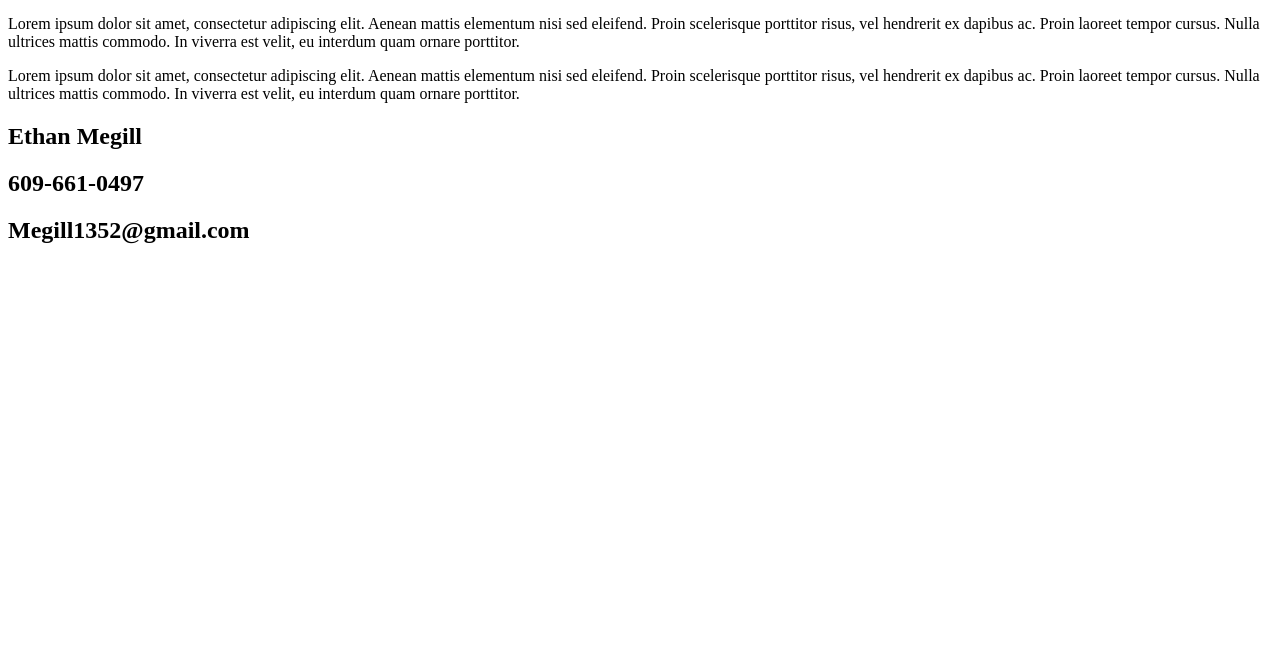
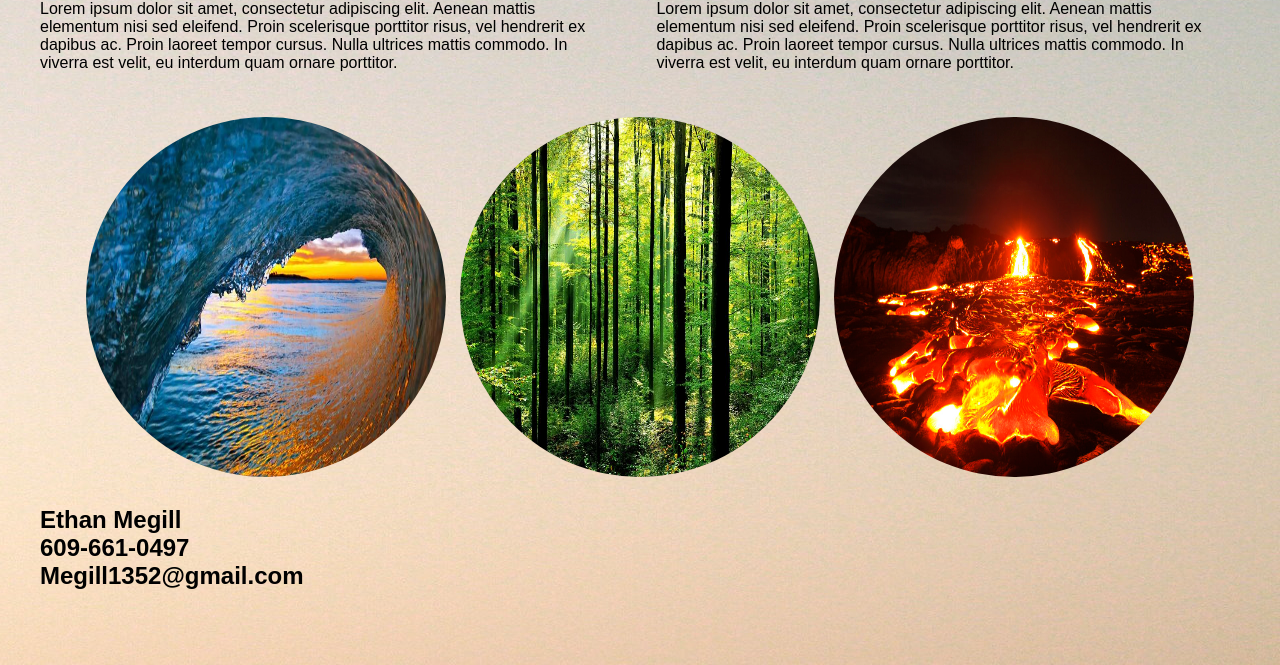
Before and after one commit to emegill/Mobile-Responsive-Objectives, a plain HTML site: page index.html in a window 1280 px wide. Shown: the part 135-800 px from the top of the page. Drawn offline with Linux system fonts and the light colour scheme.

Commit message:
html update

```diff
--- a/index.html
+++ b/index.html
@@ -6,7 +6,7 @@
 
 		<title>Portfolio</title>
 
-			<link rel="stylesheet" type="text/css" href="day3_hw_em.css">
+			<link rel="stylesheet" type="text/css" href="styles.css">
 			<meta name="viewport" content="width=device-width, initial-scale=1">
 
 	</head>
```
